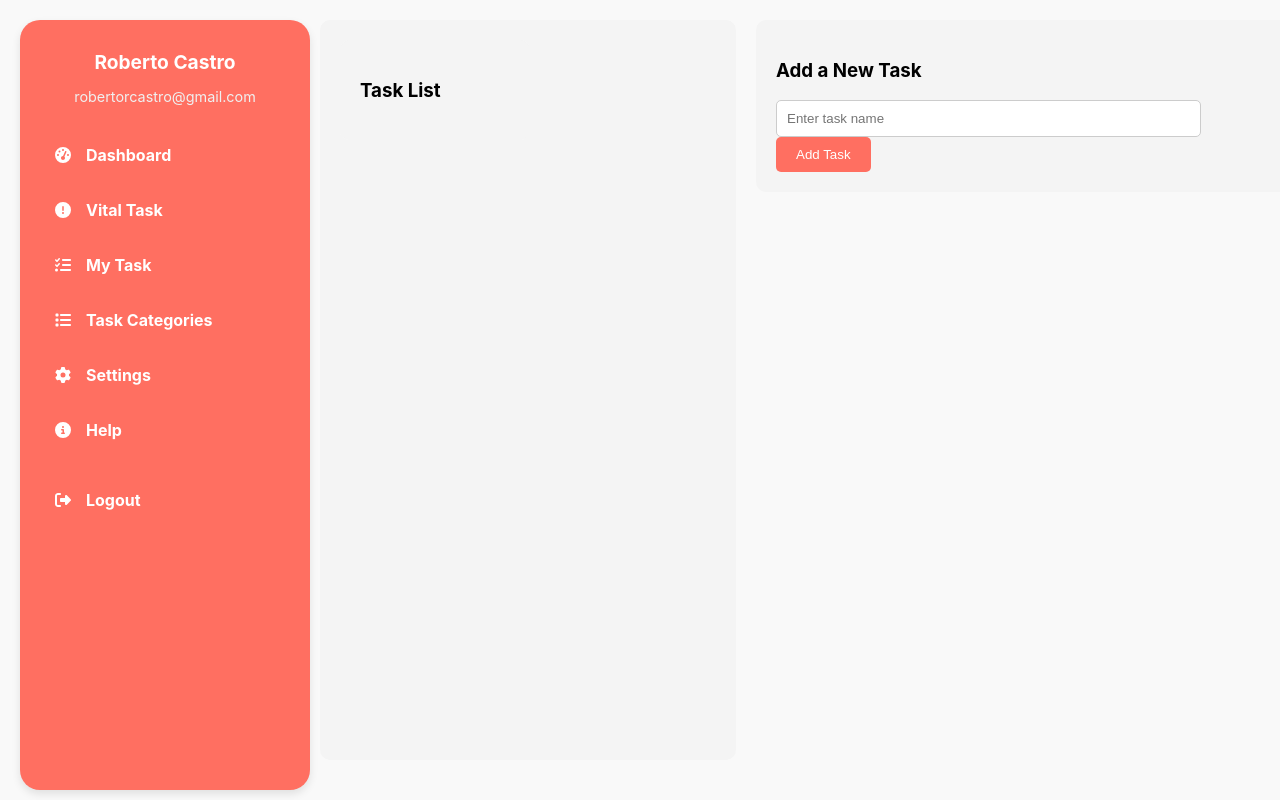
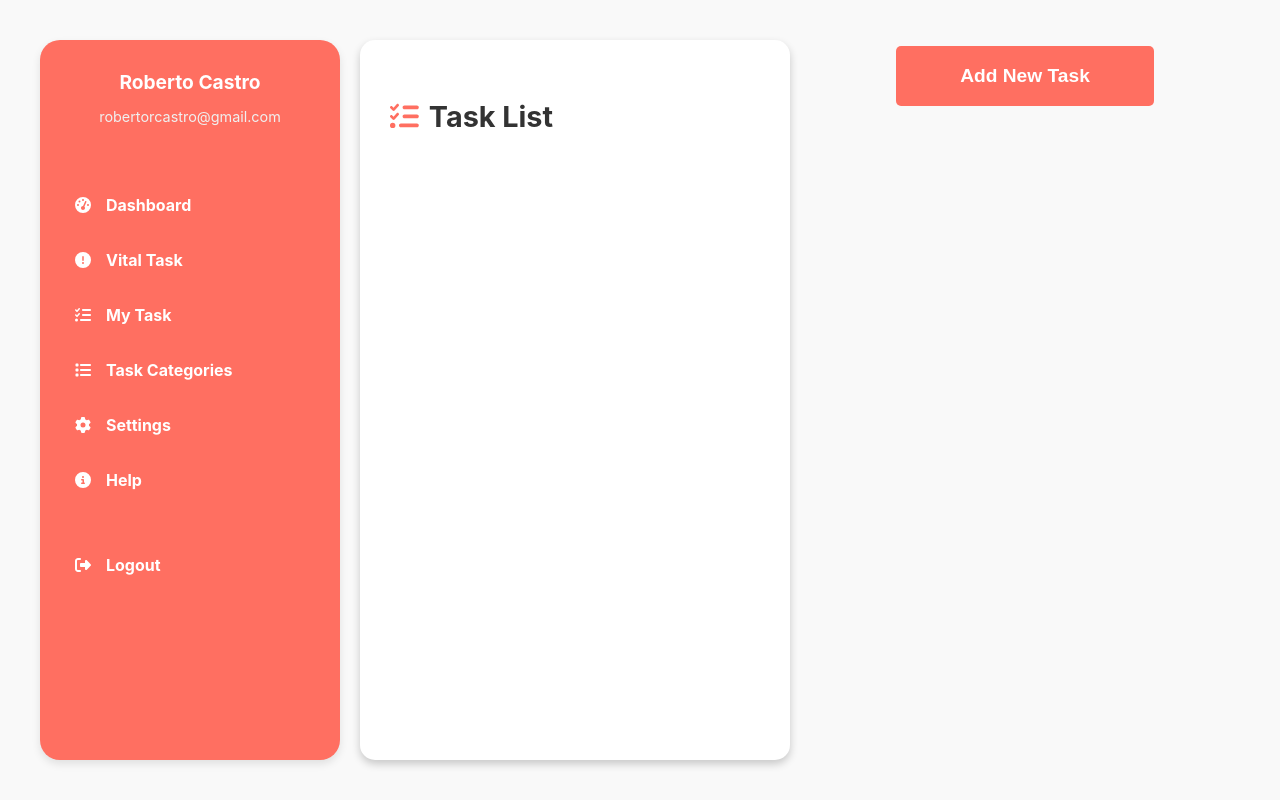
Before and after one commit to RobertoCastro391/TodoList_IAP-ES, a React (Create React App) app in the folder frontend_todolist/: page / in a window 1280 px wide. Built offline with nearby package versions, Linux system fonts and the light colour scheme.

Commit message:
TDLIE-30 ui components done

```diff
--- a/frontend_todolist/src/App.js
+++ b/frontend_todolist/src/App.js
@@ -5,11 +5,9 @@ import Home from './pages/Home/Home';
 function App() {
   return (
     <Router>
-      <div className="App">
         <Routes>
           <Route path="/" element={<Home />} />
         </Routes>
-      </div>
     </Router>
   );
 }
--- a/frontend_todolist/src/components/AddTasks/AddTask.css
+++ b/frontend_todolist/src/components/AddTasks/AddTask.css
@@ -1,24 +1,128 @@
 /* AddTask.css */
-.add-task-container {
-    background-color: #f4f4f4;
-    padding: 20px;
+
+.add-task {
+    text-align: center;
+    height: 10%;
+    display: flex;
+    justify-content: center;
+    align-items: center;
+}
+
+.open-modal-button {
+    height: 60px;
+    width: 60%;
+    padding: 10px 20px;
+    border: none;
+    background-color: #ff6f61;
+    font-size: 1.2rem;
+    color: #fff;
+    font-weight: bold;
+    border-radius: 5px;
+    cursor: pointer;
+    transition: background-color 0.3s;
+}
+
+.open-modal-button:hover {
+    background-color: #ff5340;
+}
+
+.modal-overlay {
+    position: fixed;
+    top: 0;
+    left: 0;
+    right: 0;
+    bottom: 0;
+    background: rgba(0, 0, 0, 0.5);
+    display: flex;
+    justify-content: center;
+    align-items: center;
+    z-index: 1000;
+}
+
+.modal-content {
+    background-color: #fff;
+    padding: 30px;
     border-radius: 10px;
+    width: 400px;
+    max-width: 90%;
+    box-shadow: 0 4px 8px rgba(0, 0, 0, 0.2);
+    box-sizing: border-box;
+}
+
+.modal-content h3 {
+    margin-top: 0;
+    font-size: 1.5rem;
+    color: #333;
+    text-align: center;
+}
+
+.input-group {
     margin-bottom: 20px;
 }
 
-.add-task-container input {
-    width: 80%;
-    padding: 10px;
-    margin-right: 10px;
-    border-radius: 5px;
-    border: 1px solid #ccc;
+.input-group label {
+    display: block;
+    margin-bottom: 5px;
+    font-weight: bold;
+    color: #555;
 }
 
-.add-task-container button {
+.input-group input,
+.input-group textarea {
+    width: 100%;
+    border: 1px solid #ccc;
+    border-radius: 5px;
+    font-size: 1rem;
+    transition: border-color 0.3s;
+}
+
+.input-group input {
+    height: 2vh;
+}
+
+.input-group input:focus,
+.input-group textarea:focus {
+    border-color: #ff6f61;
+    outline: none;
+}
+
+.input-group textarea {
+    height: 100px;
+    /* Fixed height */
+    resize: none;
+    /* Prevent resizing */
+}
+
+.modal-actions {
+    display: flex;
+    justify-content: space-between;
+    margin-top: 20px;
+}
+
+.modal-actions button {
     padding: 10px 20px;
     border: none;
+    border-radius: 5px;
+    cursor: pointer;
+    font-weight: bold;
+    font-size: 1rem;
+    transition: background-color 0.3s;
+}
+
+.add-button {
     background-color: #ff6f61;
     color: #fff;
-    border-radius: 5px;
-    cursor: pointer;
 }
+
+.add-button:hover {
+    background-color: #ff5340;
+}
+
+.cancel-button {
+    background-color: #ccc;
+    color: #333;
+}
+
+.cancel-button:hover {
+    background-color: #aaa;
+}
--- a/frontend_todolist/src/components/AddTasks/AddTask.js
+++ b/frontend_todolist/src/components/AddTasks/AddTask.js
@@ -1,26 +1,86 @@
-import React, { useState } from 'react';
-import './AddTask.css';
+import React, { useState } from "react";
+import "./AddTask.css";
 
 const AddTask = ({ onAddTask }) => {
-  const [newTask, setNewTask] = useState('');
+  const [newTaskTitle, setNewTaskTitle] = useState("");
+  const [newTaskDescription, setNewTaskDescription] = useState("");
+  const [newTaskStatus, setNewTaskStatus] = useState("Pending");
+  const [isModalOpen, setIsModalOpen] = useState(false);
 
+  // Function to handle opening the modal
+  const openModal = () => {
+    setIsModalOpen(true);
+  };
+
+  // Function to handle closing the modal
+  const closeModal = () => {
+    setIsModalOpen(false);
+  };
+
+  // Function to add a new task
   const handleAddTask = () => {
-    if (newTask.trim() !== '') {
-      onAddTask(newTask);
-      setNewTask('');
+    if (newTaskTitle.trim() !== "") {
+      onAddTask({ title: newTaskTitle, description: newTaskDescription, status: newTaskStatus });
+      setNewTaskTitle("");
+      setNewTaskDescription("");
+      setNewTaskStatus("Pending");
+      closeModal(); // Close the modal after adding a task
     }
   };
 
   return (
-    <div className="add-task-container">
-      <h3>Add a New Task</h3>
-      <input
-        type="text"
-        value={newTask}
-        onChange={(e) => setNewTask(e.target.value)}
-        placeholder="Enter task name"
-      />
-      <button onClick={handleAddTask}>Add Task</button>
+    <div className="add-task">
+      <button className="open-modal-button" onClick={openModal}>
+        Add New Task
+      </button>
+
+      {isModalOpen && (
+        <div className="modal-overlay">
+          <div className="modal-content">
+            <h3>Add a New Task</h3>
+            <div className="input-group">
+              <label htmlFor="taskTitle">Task Title</label>
+              <input
+                type="text"
+                id="taskTitle"
+                value={newTaskTitle}
+                onChange={(e) => setNewTaskTitle(e.target.value)}
+                placeholder="Enter task title"
+              />
+            </div>
+            <div className="input-group">
+              <label htmlFor="taskDescription">Task Description</label>
+              <textarea
+                id="taskDescription"
+                value={newTaskDescription}
+                onChange={(e) => setNewTaskDescription(e.target.value)}
+                placeholder="Enter task description"
+                rows="4"
+              />
+            </div>
+            <div className="input-group">
+              <label htmlFor="taskStatus">Task Status</label>
+              <select
+                id="taskStatus"
+                value={newTaskStatus}
+                onChange={(e) => setNewTaskStatus(e.target.value)}
+              >
+                <option value="Pending">Pending</option>
+                <option value="In Progress">In Progress</option>
+                <option value="Done">Done</option>
+              </select>
+            </div>
+            <div className="modal-actions">
+              <button className="add-button" onClick={handleAddTask}>
+                Add Task
+              </button>
+              <button className="cancel-button" onClick={closeModal}>
+                Cancel
+              </button>
+            </div>
+          </div>
+        </div>
+      )}
     </div>
   );
 };
--- a/frontend_todolist/src/components/Sidebar/Sidebar.css
+++ b/frontend_todolist/src/components/Sidebar/Sidebar.css
@@ -1,18 +1,16 @@
 /* Sidebar.css */
 
 .sidebar {
-    width: 250px;
-    height: 95%; /*lightly reduced height to give some margin at the top and bottom */
-    background-color: #ff6f61; /* Use a similar shade of red */
+  height: 100%;
+  background-color: #ff6f61;
   color: #fff;
   padding: 20px;
-    left: 20px; /* Space from the left edge of the screen */
-    top: 20px;
+  display: flex;
   flex-direction: column;
-    justify-content: space-between;
-    border-radius: 20px; /* Rounded corners for the sidebar */
+  border-radius: 20px;
+  box-sizing: border-box;
   z-index: 2;
-    box-shadow: 0 4px 8px rgba(0, 0, 0, 0.1); /* Add a shadow to give it a lifted effect */
+  box-shadow: 0 4px 8px rgba(0, 0, 0, 0.1);
 }
 
 .profile-section {
@@ -50,13 +48,13 @@
   margin: 15px 0;
   cursor: pointer;
   font-weight: bold;
-    padding: 10px 15px; /* Add padding for clickable area */
-    border-radius: 10px; /* Add rounded corners to nav items */
-    transition: background-color 0.3s; /* Smooth transition for hover effect */
+  padding: 10px 15px;
+  border-radius: 10px;
+  transition: background-color 0.3s;
 }
 
 nav ul li:hover {
-    background-color: rgba(255, 255, 255, 0.1); /* Highlight on hover */
+  background-color: rgba(255, 255, 255, 0.1);
 }
 
 .icon {
@@ -69,13 +67,14 @@
   align-items: center;
   cursor: pointer;
   font-weight: bold;
-    padding: 10px 15px; /* Add padding for clickable area */
-    border-radius: 10px; /* Add rounded corners to logout button */
-    transition: background-color 0.3s; /* Smooth transition for hover effect */
+  padding: 10px 15px;
+  border-radius: 10px;
+  transition: background-color 0.3s;
 }
 
 .logout-section:hover {
-    background-color: rgba(255, 255, 255, 0.1); /* Highlight on hover */
+  background-color: rgba(255, 255, 255, 0.1);
+  /* Highlight on hover */
 }
 
 .auth-section {
@@ -95,10 +94,12 @@
   cursor: pointer;
   font-weight: bold;
   padding: 10px;
-    border-radius: 10px; /* Add rounded corners */
-    transition: background-color 0.3s; /* Smooth transition for hover effect */
+  border-radius: 10px;
+  /* Add rounded corners */
+  transition: background-color 0.3s;
+  /* Smooth transition for hover effect */
 }
 
 .auth-section ul li:hover {
-    background-color: rgba(255, 255, 255, 0.1); /* Highlight on hover */
+  background-color: rgba(255, 255, 255, 0.1);
 }
--- a/frontend_todolist/src/components/TaskList/TaskList.css
+++ b/frontend_todolist/src/components/TaskList/TaskList.css
@@ -1,25 +1,66 @@
 /* TaskList.css */
-.task-list-container {
-    background-color: #f4f4f4;
-    padding: 20px;
-    border-radius: 10px;
+
+.task-list {
+    padding: 30px;
+    box-sizing: border-box;
+}
+
+.task-list h3 {
+    display: flex;
+    align-items: center;
+    font-size: 1.8rem;
+    color: #333;
     margin-bottom: 20px;
 }
 
-.task-list-container ul {
-    list-style: none;
-    padding: 0;
+.task-list h3 svg {
+    margin-right: 10px;
+    color: #ff6f61;
 }
 
-.task-list-container li {
-    padding: 10px;
-    margin: 10px 0;
-    background-color: #fff;
-    border-radius: 5px;
-    cursor: pointer;
-    transition: background-color 0.3s;
+.task-cards {
+    display: flex;
+    flex-direction: column;
+    gap: 15px;
 }
 
-.task-list-container li:hover {
-    background-color: #ececec;
+.task-card {
+    background-color: #fff;
+    padding: 20px;
+    border-radius: 10px;
+    box-shadow: 0 4px 8px rgba(0.1, 0.1, 0.1, 0.1);
+    display: flex;
+    flex-direction: column;
+    justify-content: space-between;
 }
+
+.task-card:hover {
+    box-shadow: 0 4px 8px rgba(0.3, 0.3, 0.3, 0.3);
+}
+
+.task-card-content {
+    display: flex;
+    justify-content: space-between;
+    align-items: center;
+    margin-bottom: 15px;
+}
+
+.task-card h4 {
+    margin: 0;
+    font-size: 1.2rem;
+    color: #333;
+}
+
+.task-card p {
+    margin: 5px 0 0 0;
+    font-size: 1rem;
+    color: #555;
+}
+
+.status-dropdown {
+    padding: 5px 10px;
+    border-radius: 5px;
+    border: 1px solid #ccc;
+    font-size: 1rem;
+    cursor: pointer;
+}
--- a/frontend_todolist/src/components/TaskList/TaskList.js
+++ b/frontend_todolist/src/components/TaskList/TaskList.js
@@ -1,17 +1,22 @@
-import React from 'react';
-import './TaskList.css';
+import React from "react";
+import { FontAwesomeIcon } from "@fortawesome/react-fontawesome";
+import { faTasks } from "@fortawesome/free-solid-svg-icons";
+import "./TaskList.css";
 
 const TaskList = ({ tasks, onSelectTask }) => {
   return (
-    <div className="task-list-container">
-      <h3>Task List</h3>
-      <ul>
+    <div className="task-list">
+      <h3><FontAwesomeIcon icon={faTasks} />Task List</h3>
+      <div className="task-cards">
         {tasks.map((task, index) => (
-          <li key={index} onClick={() => onSelectTask(task)}>
-            {task}
-          </li>
+          <div className="task-card" key={index} onClick={() => onSelectTask(task)}>
+            <div className="task-card-content">
+              <h4>{task.title}</h4>
+              <p>Status: <strong>{task.status}</strong></p>
+            </div>
+          </div>
         ))}
-      </ul>
+      </div>
     </div>
   );
 };
--- a/frontend_todolist/src/pages/Home/Home.css
+++ b/frontend_todolist/src/pages/Home/Home.css
@@ -1,57 +1,35 @@
-/* Home.css */
+html, body {
+    margin: 0;
+    padding: 0;
+    height: 100%;
+}
+
 .container_home {
     display: flex;
-    justify-content: center;
-    align-items: flex-start;
+    flex-direction: row;
     gap: 20px;
     height: 100vh;
     background-color: #f9f9f9;
+    padding: 40px;
+    box-sizing: border-box;
 }
 
 .sidebar-container {
-    width: 300px;
-    height: 96vh;
-    position: fixed;
-    left: 0;
-    top: 0;
-    padding: 20px;
+    flex: 0 0 300px;
+    height: 100%;
 }
 
-/* Main content container next to the sidebar */
-.tasks-container {
-    display: flex;
-    flex-direction: row;
-    gap: 20px;
-    margin-left: 300px;
-    /* Space to accommodate the sidebar */
-    padding: 20px;
-    flex-grow: 1;
-    height: 100vh;
-    box-sizing: border-box;
-}
-
-/* Task list container on the left side of the main content */
-.task-list-container {
-    width: 40%;
-    background-color: #f4f4f4;
-    padding: 20px;
-    border-radius: 10px;
+.task-list-container-home {
+    flex: 1;
+    background-color: #fff;
+    border-radius: 15px;
+    box-shadow: 0 4px 8px rgba(0, 0, 0, 0.2);
     overflow-y: auto;
 }
 
-/* Container for AddTask and TaskDetails stacked vertically */
 .task-form-and-details {
-    flex-grow: 1;
+    flex: 1;
     display: flex;
     flex-direction: column;
     gap: 20px;
 }
-
-/* Add task container */
-.add-task-container,
-.task-details-container {
-    background-color: #f4f4f4;
-    padding: 20px;
-    border-radius: 10px;
-    width: 100%;
-}
--- a/frontend_todolist/src/pages/Home/Home.js
+++ b/frontend_todolist/src/pages/Home/Home.js
@@ -18,6 +18,14 @@ const Home = () => {
     setSelectedTask(task);
   };
 
+  const handleUpdateTaskStatus = (taskToUpdate, newStatus) => {
+    const updatedTasks = tasks.map((task) =>
+      task === taskToUpdate ? { ...task, status: newStatus } : task
+    );
+    setTasks(updatedTasks);
+    setSelectedTask({ ...taskToUpdate, status: newStatus }); // Update selected task as well
+  };
+
   return (
     <div className="container_home">
       <div className="sidebar-container">
@@ -29,16 +37,26 @@ const Home = () => {
         />
       </div>
 
-      <div className="tasks-container">
-        <div className="task-list-container">
-          <TaskList tasks={tasks} onSelectTask={handleSelectTask} />
-        </div>
+      {isSignedIn && (
+        <>
+          <div className="task-list-container-home">
+            <TaskList
+              tasks={tasks}
+              onSelectTask={handleSelectTask}
+            />
+          </div>
 
-        <div className="task-form-and-details">
-          <AddTask onAddTask={handleAddTask} />
-          {selectedTask && <TaskDetails task={selectedTask} />}
-        </div>
-      </div>
+          <div className="task-form-and-details">
+            <AddTask onAddTask={handleAddTask} />
+            {selectedTask && (
+              <TaskDetails
+                task={selectedTask}
+                onUpdateTaskStatus={handleUpdateTaskStatus}
+              />
+            )}
+          </div>
+        </>
+      )}
     </div>
   );
 };
```
Also changed, not shown: frontend_todolist/src/components/TaskDetails/TaskDetails.css (+74 -5 lines), frontend_todolist/src/components/TaskDetails/TaskDetails.js (+45 -5 lines). Lines whose indentation alone changed are shown as unchanged.
